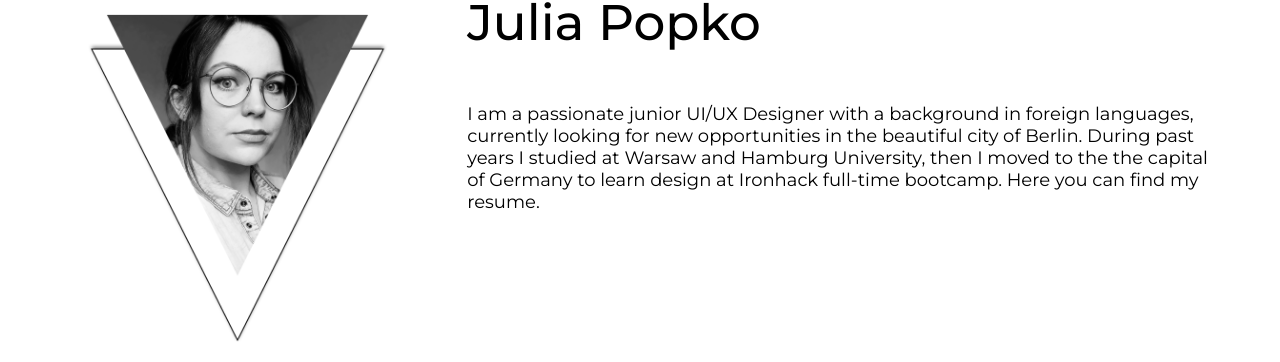
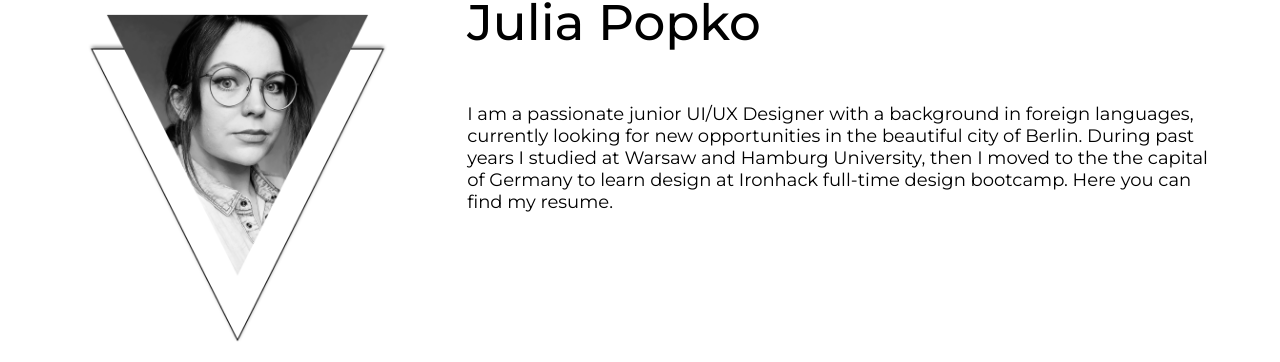
Before and after one commit to julia-popko/julia-popko.github.io, a Jekyll site: the page built from about.md, in a window 1280 px wide and 900 px high. Shown: the part 148-510 px from the top of the window. Built offline with Jekyll 4.4.1, drawn with Linux system fonts in a browser that asks for light colours; some of the changed lines change nothing that is shown; some of the changed text lies outside the part shown.

Commit message:
Update about.md

```diff
--- a/about.md
+++ b/about.md
@@ -5,7 +5,7 @@
   I am a passionate junior UI/UX Designer with a background in foreign
   languages, currently looking for new opportunities in the beautiful city of
   Berlin. During past years I studied at Warsaw and Hamburg University, then I
-  moved to the the capital of Germany to learn design at Ironhack full-time
+  moved to the the capital of Germany to learn design at Ironhack full-time design
   bootcamp. Here you can find my resume.
 picture: picture_julia_popko_triangle.png
 alt_picture: Julia Popko's picture
@@ -47,10 +47,12 @@
   - level: Intermediate
     name: French
 skills:
-  - name: Invision
+  - name: InVision
   - name: Marvel
   - name: Sketch
   - name: Figma
+  - name: Principal
+  - name: InDesign
 cv_link: resume-juliensebag.pdf
 desc: Meta desc
 ---
```
